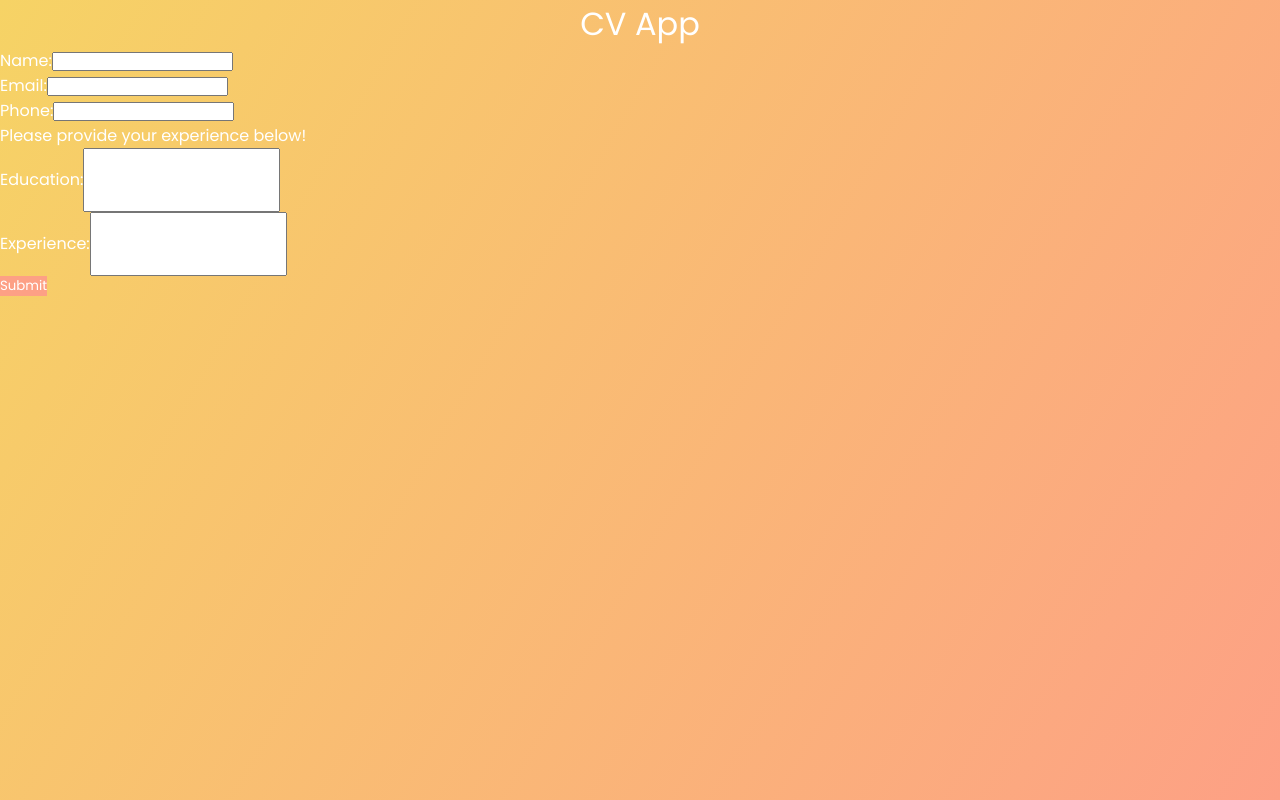
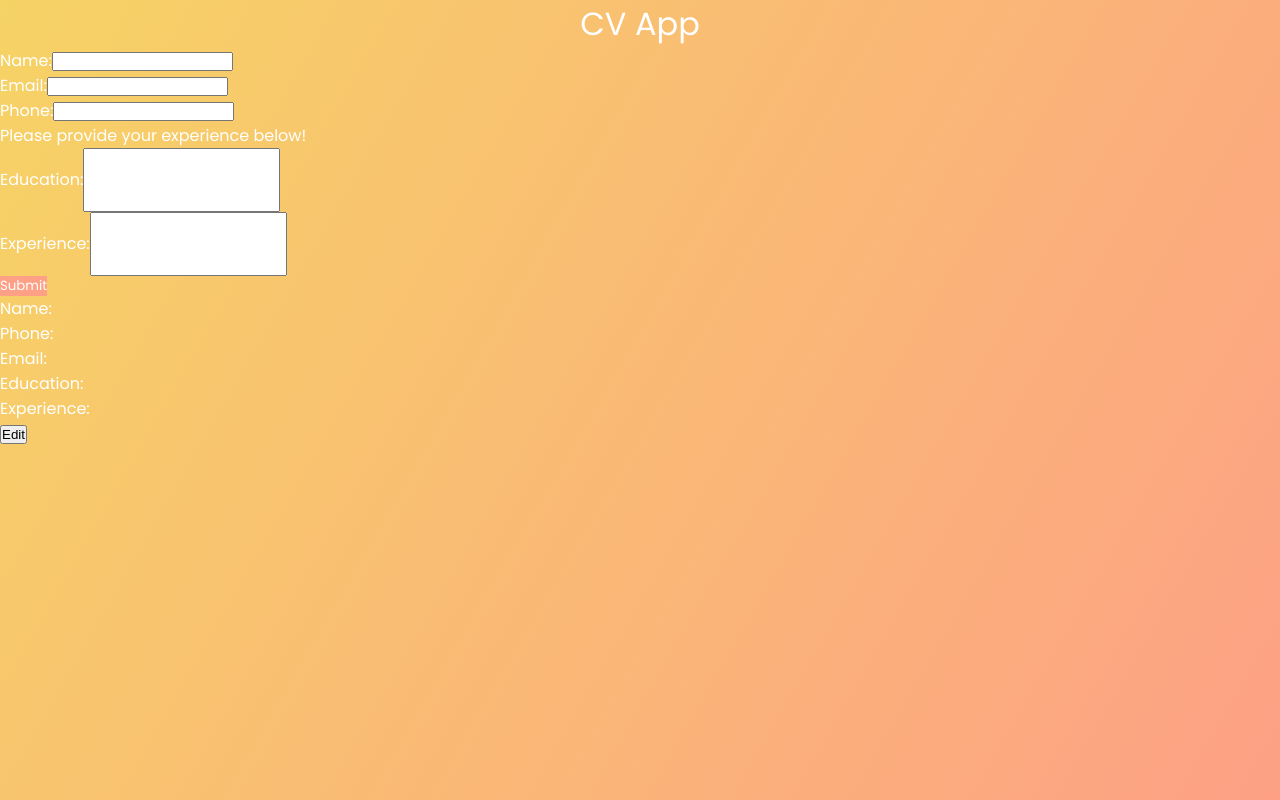
Before and after one commit to kaitlinswanson/cv-project, a React (Create React App) app: page / in a window 1280 px wide. Built offline with nearby package versions, Linux system fonts and the light colour scheme.

Commit message:
submit functiins

```diff
--- a/src/App.css
+++ b/src/App.css
@@ -38,3 +38,13 @@ form {
   background-color: #fda085;
   border: 0px;
 }
+
+.fullDisplay {
+  display: none;
+  min-height: 30vh;
+  border: 10px;
+  border-color: black;
+  display: flex;
+  flex-direction: column;
+
+}
--- a/src/App.js
+++ b/src/App.js
@@ -1,19 +1,25 @@
-import React from 'react';
+import React, { useState } from 'react';
 import './App.css';
 //import components
 //one for the form input one for form output
 import InputForm from './components/InputForm.js'
+import DisplayForm from './components/DisplayForm.js'
 
 function App() {
 
 // states
-
+const [inputName, setInputName] = useState("");
 
   return (
     <div className="App">
     <header>CV App</header>
-    <InputForm />
-
+    <InputForm
+    inputName={inputName}
+    setInputName={setInputName}
+    />
+    <DisplayForm
+    inputName={inputName}
+    />
     </div>
   )
 }
--- a/src/components/DisplayForm.js
+++ b/src/components/DisplayForm.js
@@ -0,0 +1,24 @@
+import React from 'react';
+
+const DisplayForm = ({inputName}) => {
+
+    const editHandler = (e) => {
+        e.preventDefault();
+        document.getElementById("form").style.display = "flex"
+
+    }
+    return (
+        <section className="fullDisplay">
+        <div className="display">
+            <div className="nameDisplay">Name:{inputName}</div>
+            <div className="phoneDisplay">Phone:</div>
+            <div className="emailDisplay">Email:</div>
+            <div className="educationDisplay">Education:</div>
+            <div className="experienceDisplay">Experience:</div>
+            <button onClick={editHandler} className="edit">Edit</button>
+        </div>
+        </section>
+    )
+}
+
+export default DisplayForm;
--- a/src/components/InputForm.js
+++ b/src/components/InputForm.js
@@ -1,12 +1,25 @@
 import React from 'react';
 
-const InputForm = () => {
+const InputForm = ({setInputName, inputName}) => {
+
+    const inputNameHandler = (e) => {
+        console.log(e.target.value);
+        setInputName(e.target.value);
+    }
+
+    const submitHandler = (e) => {
+        //stops it from refreshing
+        e.preventDefault();
+        //hide display
+        document.getElementById("form").style.display = "none"
+        //setInputName("");
+    }
 
 
     return (
-        <form>
+        <form id="form">
             <label>Name:
-            <input className="name"></input>
+            <input value={inputName} onChange={inputNameHandler} className="name" type="text"></input>
             </label>
             <label>Email:
             <input className="email"></input>
@@ -21,7 +34,7 @@ const InputForm = () => {
             <label>Experience:
             <input className="experience"></input>
             </label>
-        <button className="submit" type="submit">Submit</button>
+        <button onClick={submitHandler} className="submit" type="submit">Submit</button>
         </form>
     )
 }
```
